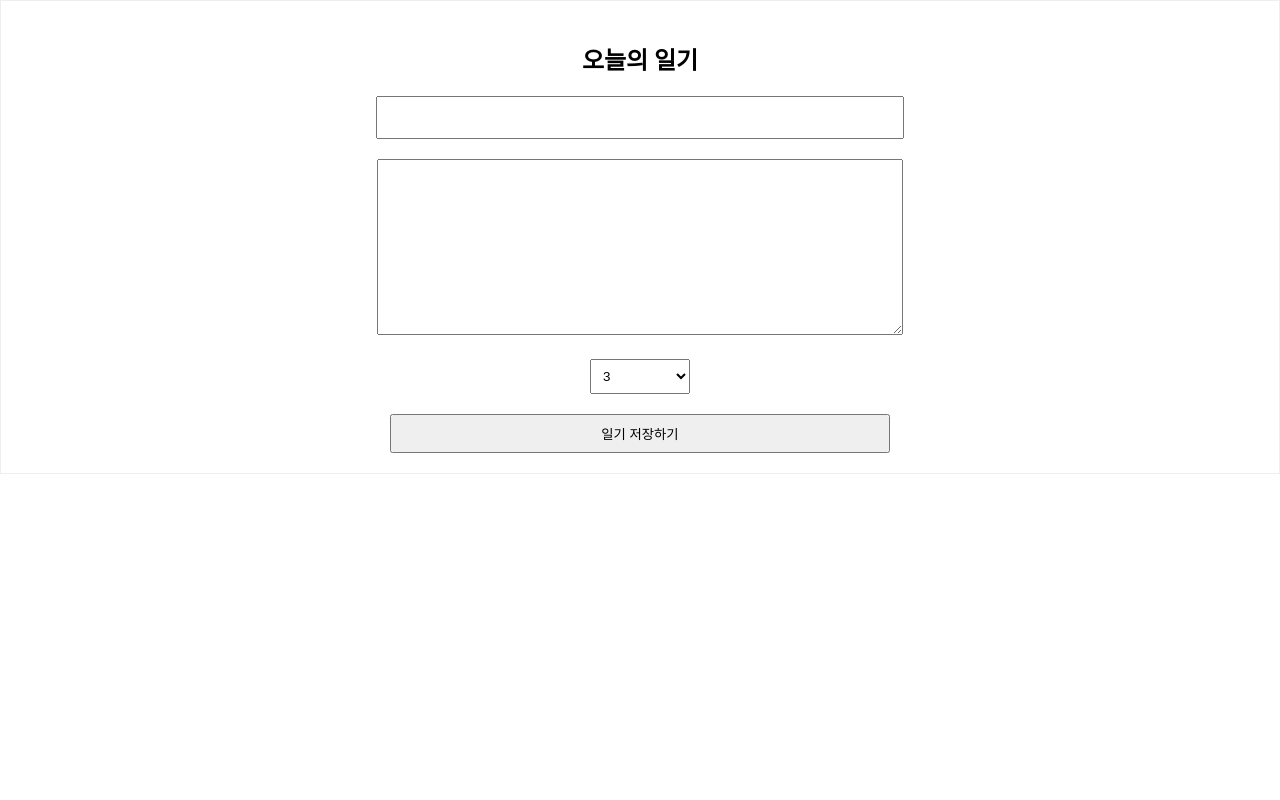
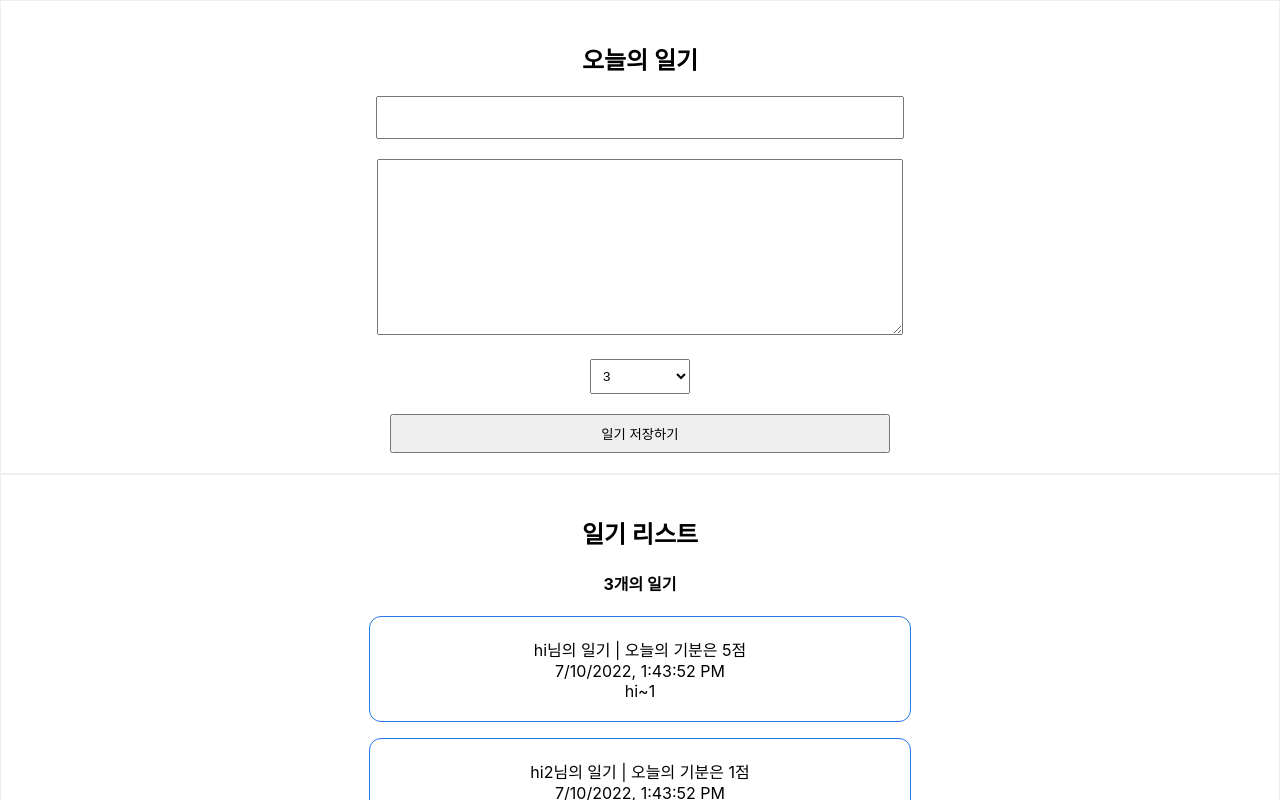
Before and after one commit to Eomjihee/Eating-piece-of-react, a React (Create React App) app in the folder Frontend/SimpleDiary/: page / in a window 1280 px wide. Shown: the top 800 px of the page. Built offline with nearby package versions, Linux system fonts and the light colour scheme; the HTML template or start-up script is replaced by a standard one.

Commit message:
6-3 일기장 리스트 조회

```diff
--- a/Frontend/SimpleDiary/src/App.css
+++ b/Frontend/SimpleDiary/src/App.css
@@ -1,4 +1,4 @@
-.DiaryEditor {
+.DiaryEditor, .DiaryList {
   border: 1px solid #eee;
   text-align: center;
   padding: 20px;
@@ -26,6 +26,14 @@
   cursor: pointer;
 }
 
+.DiaryItem {
+  border: 1px solid #2777E8;
+  margin: 0px auto;
+  margin-bottom: 16px;
+  padding: 20px;
+  border-radius: 12px;
+  width: 500px;
+}
 /* @keyframes App-logo-spin {
   from {
     transform: rotate(0deg);
--- a/Frontend/SimpleDiary/src/App.js
+++ b/Frontend/SimpleDiary/src/App.js
@@ -1,10 +1,37 @@
+import React, {useState, useEffect} from 'react'
+import DiaryEditor from './DiaryEditor'
+import DiaryList from './List/DiaryList'
 import './App.css';
-import DiaryEditor from './DiaryEditor'
+
+const dummyList = [
+  {
+    id : 0,
+    author : 'hi',
+    contents : 'hi~1',
+    emotion : 5,
+    create_date : new Date().getTime() //밀리세컨드 숫자로 변환받는 함수
+  },
+  {
+    id : 1,
+    author : 'hi2',
+    contents : 'hi~2',
+    emotion : 1,
+    create_date : new Date().getTime()
+  },
+  {
+    id : 2,
+    author : 'hi3',
+    contents : 'hi~3',
+    emotion : 3,
+    create_date : new Date().getTime()
+  },
+]
 
 function App() {
   return (
     <div className="App">
       <DiaryEditor/>
+      <DiaryList listArr={dummyList}/>
     </div>
   );
 }
--- /dev/null
+++ b/Frontend/SimpleDiary/src/List/DiaryItem.js
@@ -0,0 +1,15 @@
+const DiaryItem = ({ id, author, contents, create_date, emotion }) => {
+  return (
+    <div className="DiaryItem" key={id}>
+      <div className="info">
+        <div>
+          {author}님의 일기 | <span>오늘의 기분은 {emotion}점</span>
+        </div>
+        <span className="date">{new Date(create_date).toLocaleString()}</span>
+      </div>
+      <div>{contents}</div>
+    </div>
+  );
+};
+
+export default DiaryItem;
--- /dev/null
+++ b/Frontend/SimpleDiary/src/List/DiaryList.js
@@ -0,0 +1,21 @@
+import DiaryItem from "./DiaryItem";
+
+const DiaryList = ({ listArr }) => {
+  console.log(listArr);
+  return (
+    <div className="DiaryList">
+      <h2>일기 리스트</h2>
+      <h4>{listArr.length}개의 일기</h4>
+      {listArr.map(diary=> (
+        <DiaryItem key={diary.id} {...diary}/>
+      ))
+      }
+    </div>
+  );
+};
+
+DiaryList.defaultProps = {
+  listArr: [],
+};
+
+export default DiaryList;
```
